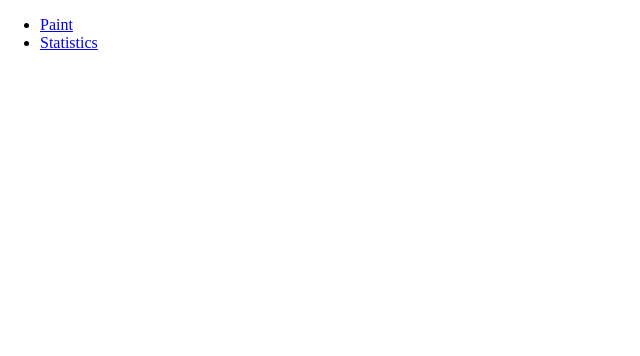
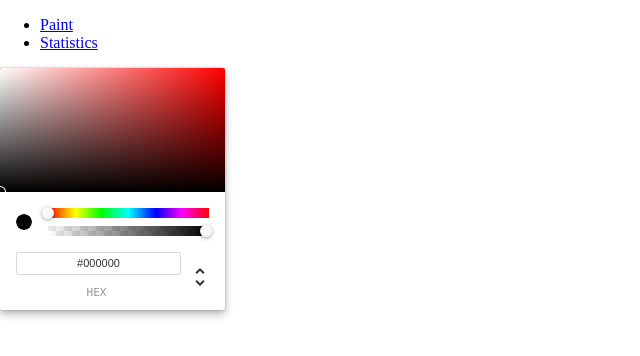
Before and after one commit to scottwarren/paint, a React (Create React App) app: page / in a window 1280 px wide. Shown: the top 356 px of the page, without its empty margins (0-640 px from the left). Built offline with nearby package versions, Linux system fonts and the light colour scheme.

Commit message:
Feature: Adding ability to select which colour to draw with

```diff
--- a/src/components/Canvas.tsx
+++ b/src/components/Canvas.tsx
@@ -1,4 +1,5 @@
-import React, { useEffect, useRef } from 'react';
+import React, { useEffect, useRef, useState } from 'react';
+import { ChromePicker } from 'react-color';
 import styled from 'styled-components';
 
 const PaintingCanvas = styled.canvas`
@@ -23,29 +24,39 @@ function getMousePos(canvas: HTMLCanvasElement, ev: React.MouseEvent) {
 
 function Canvas(): React.ReactElement {
   const canvasRef = useRef<HTMLCanvasElement | null>(null);
+  const [color, setColor] = useState('rgba(0, 0, 0, 1)');
+
   let isMouseDown = false;
 
-  let canvas: HTMLCanvasElement | null;
-  let context: CanvasRenderingContext2D;
+  let canvas = canvasRef?.current;
+  let context = canvas?.getContext('2d');
+
   useEffect(() => {
-    canvas = canvasRef.current;
+    canvas = canvasRef?.current;
+    context = canvas?.getContext('2d');
+  }, [canvasRef]);
+
+  useEffect(() => {
     if (!canvas) {
       console.log('...waiting for canvas...');
       return;
     }
 
-    // Setting the Canvas height/width so it scales appopriately and doesn't reset to default (300px)
+    // Setting the Canvas height/width so it scales appropriately and doesn't reset to default (300px)
     // Required because I'm using viewport units (rather than a fixed value e.g. px)
     canvas.width = canvas.offsetWidth;
     canvas.height = canvas.offsetHeight;
+  }, []);
 
-    context = canvas.getContext('2d') as CanvasRenderingContext2D;
-  }, [canvasRef]);
-
-  // const handleMouseDown = (ev: React.MouseEvent) => {
   const handleMouseDown = () => {
     isMouseDown = true;
+    if (!context) {
+      console.error('no context yet...');
+      debugger;
+      return;
+    }
     context.beginPath();
+    context.strokeStyle = color;
   };
 
   const handleMouseMove = (ev: React.MouseEvent) => {
@@ -54,7 +65,7 @@ function Canvas(): React.ReactElement {
     }
 
     if (!context) {
-      console.error('no context yet...?');
+      console.error('no context yet...');
       return;
     }
 
@@ -65,24 +76,43 @@ function Canvas(): React.ReactElement {
 
     const { x, y } = getMousePos(canvas, ev);
 
+    context.strokeStyle = color;
     context.lineTo(x, y);
     context.stroke();
     context.moveTo(x, y);
   };
 
   const handleMouseUp = () => {
-    // const handleMouseUp = (ev: React.MouseEvent) => {
     isMouseDown = false;
+
+    if (!context) {
+      console.error('no context yet...');
+      debugger;
+      return;
+    }
+
     context.closePath();
   };
 
   // Make sure that the pen tool doesn't get stuck on if the user exits the viewport
   const handleMouseLeave = () => {
+    if (!context) {
+      console.error('no context yet...');
+      debugger;
+      return;
+    }
     isMouseDown = false;
     context.closePath();
   };
 
   return (
+    <>
+      <ChromePicker
+        color={color}
+        onChange={({ rgb: { r, g, b, a } }) => {
+          setColor(`rgba(${r}, ${g}, ${b}, ${a})`);
+        }}
+      />
       <PaintingCanvas
         ref={canvasRef}
         onMouseDown={handleMouseDown}
@@ -90,6 +120,7 @@ function Canvas(): React.ReactElement {
         onMouseUp={handleMouseUp}
         onMouseLeave={handleMouseLeave}
       />
+    </>
   );
 }
 
```
Lines whose indentation alone changed are shown as unchanged.
